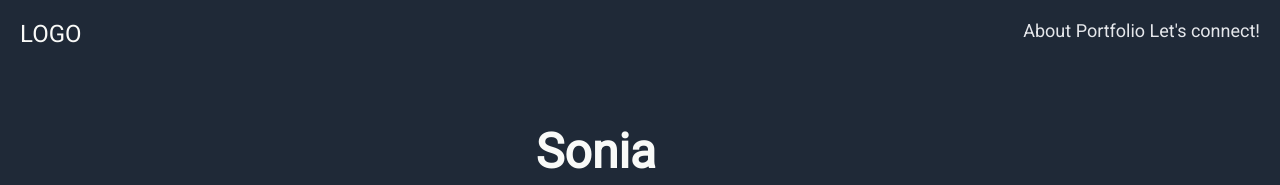
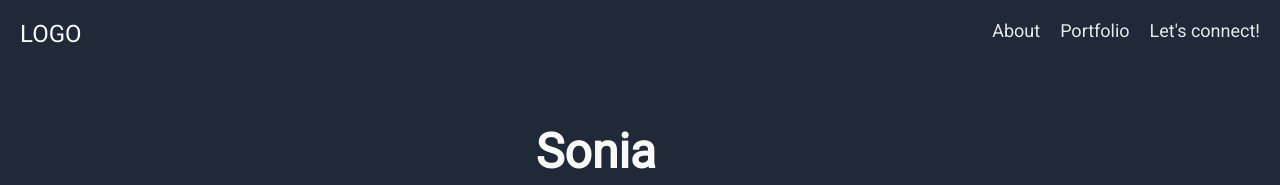
Before and after one commit to william-3D/odin-landing-page, a plain HTML site: page index.html in a window 1280 px wide. Shown: the top 185 px of the page. Drawn offline with Linux system fonts and the light colour scheme.

Commit message:
align nav with flexbox

```diff
--- a/index.css
+++ b/index.css
@@ -67,6 +67,7 @@ button {
     margin-right: 35px;
 }
 
-a {
-
+nav {
+    display: flex;
+    gap: 20px;
 }
```
